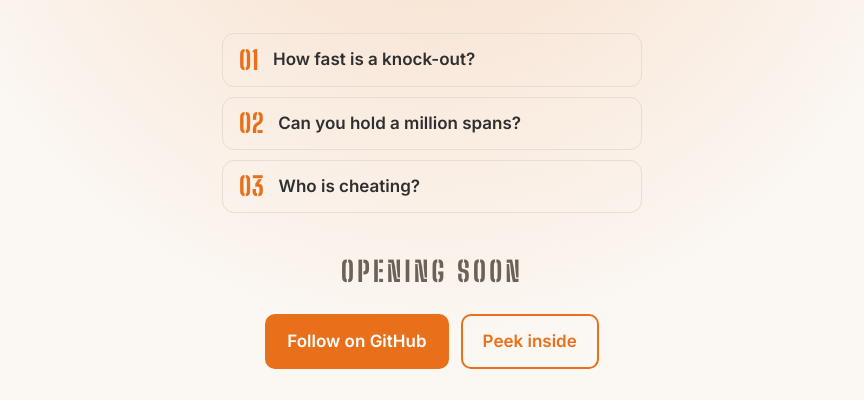
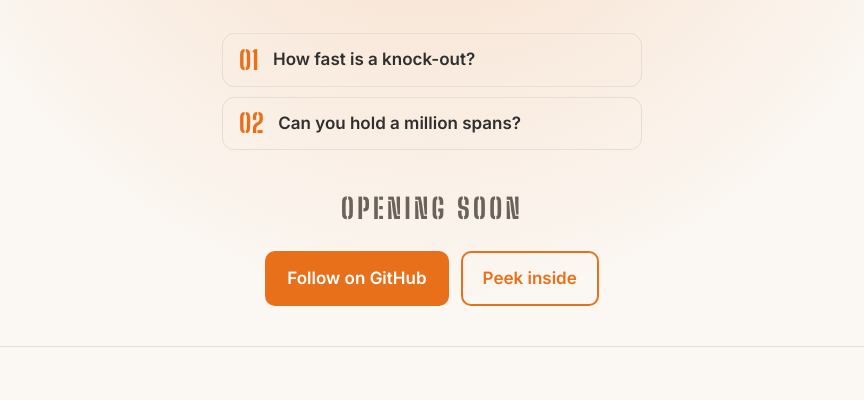
Before and after one commit to orange-case/orange-case.github.io, a plain HTML site: page index.html in a window 1280 px wide. Shown: the part 672-1072 px from the top of the page, without its empty margins (208-1072 px from the left). Drawn offline with Linux system fonts and the light colour scheme.

Commit message:
feat: drop the find-the-cheater challenge from the teaser
Co-Authored-By: Claude Opus 5.5 <noreply@anthropic.com>

```diff
--- a/index.html
+++ b/index.html
@@ -27,7 +27,6 @@
     <ul class="challenges">
       <li><span class="stencil">01</span> How fast is a knock-out?</li>
       <li><span class="stencil">02</span> Can you hold a million spans?</li>
-      <li><span class="stencil">03</span> Who is cheating?</li>
     </ul>
 
     <p class="soon stencil">Opening soon</p>
```
